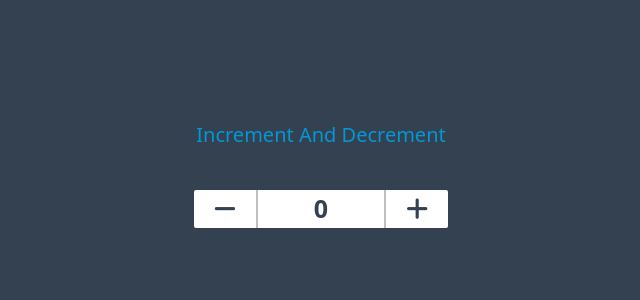
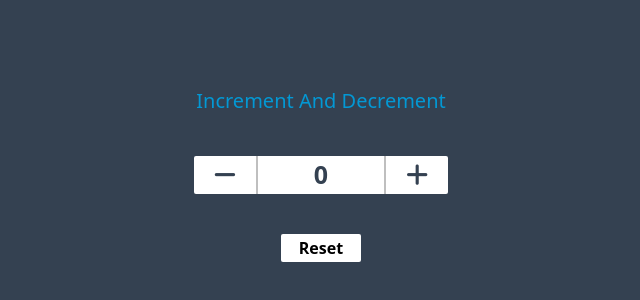
Before and after one commit to rashup198/Counter-Js, a website built with Vite: page index.html in a window 1280 px wide. Shown: the part 226-526 px from the top of the page, without its empty margins (319-959 px from the left). Built offline with nearby package versions, Linux system fonts and the light colour scheme.

Commit message:
updated index.html

```diff
--- a/index.html
+++ b/index.html
@@ -30,7 +30,9 @@
             <i class="fa-solid fa-plus"></i>
         </button>
     </div>
-
+            <button onclick="reset()" class="h-7 w-20 bg-white rounded-sm font-semibold ">
+                Reset
+            </button>
 </div>
 
 
```
